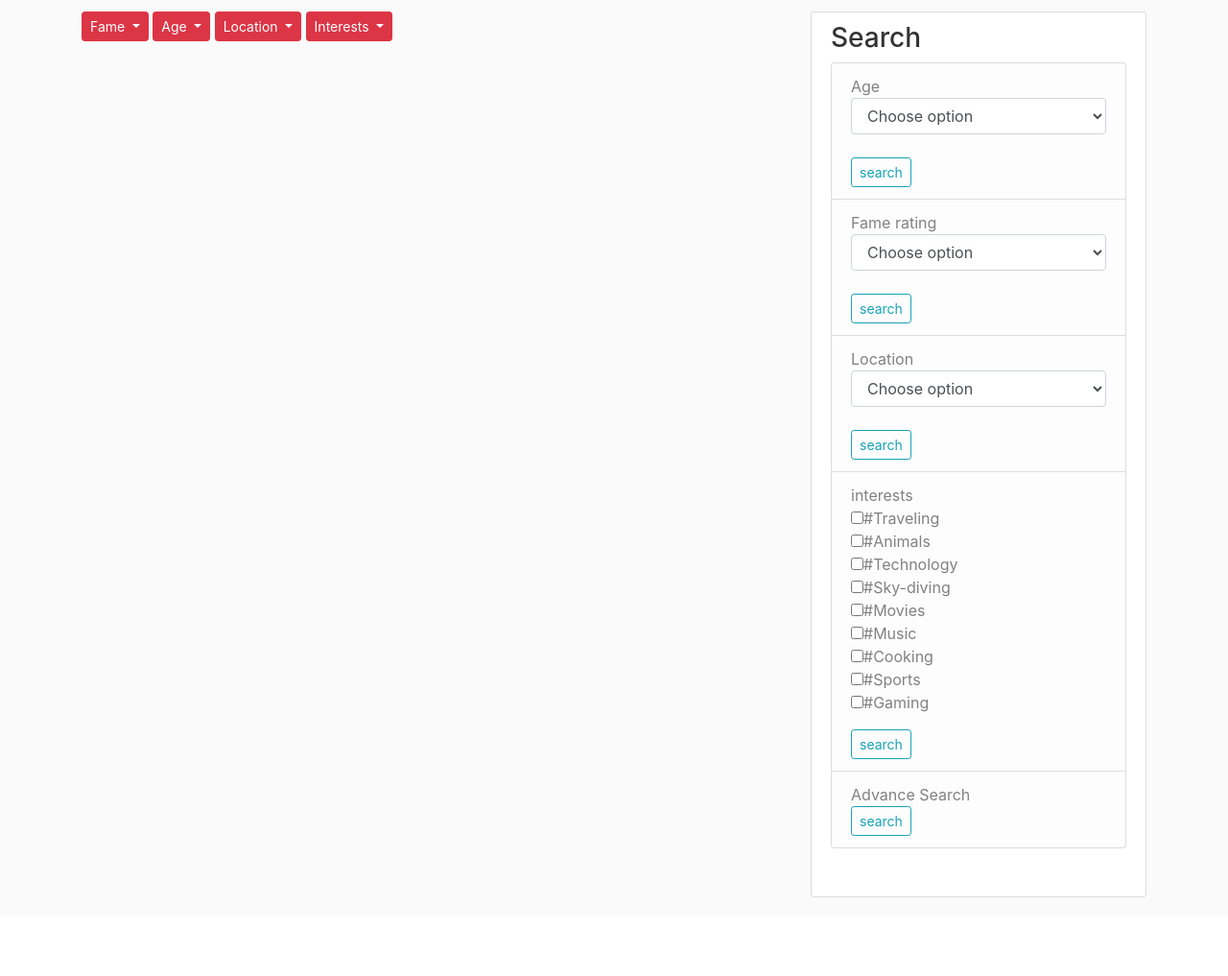
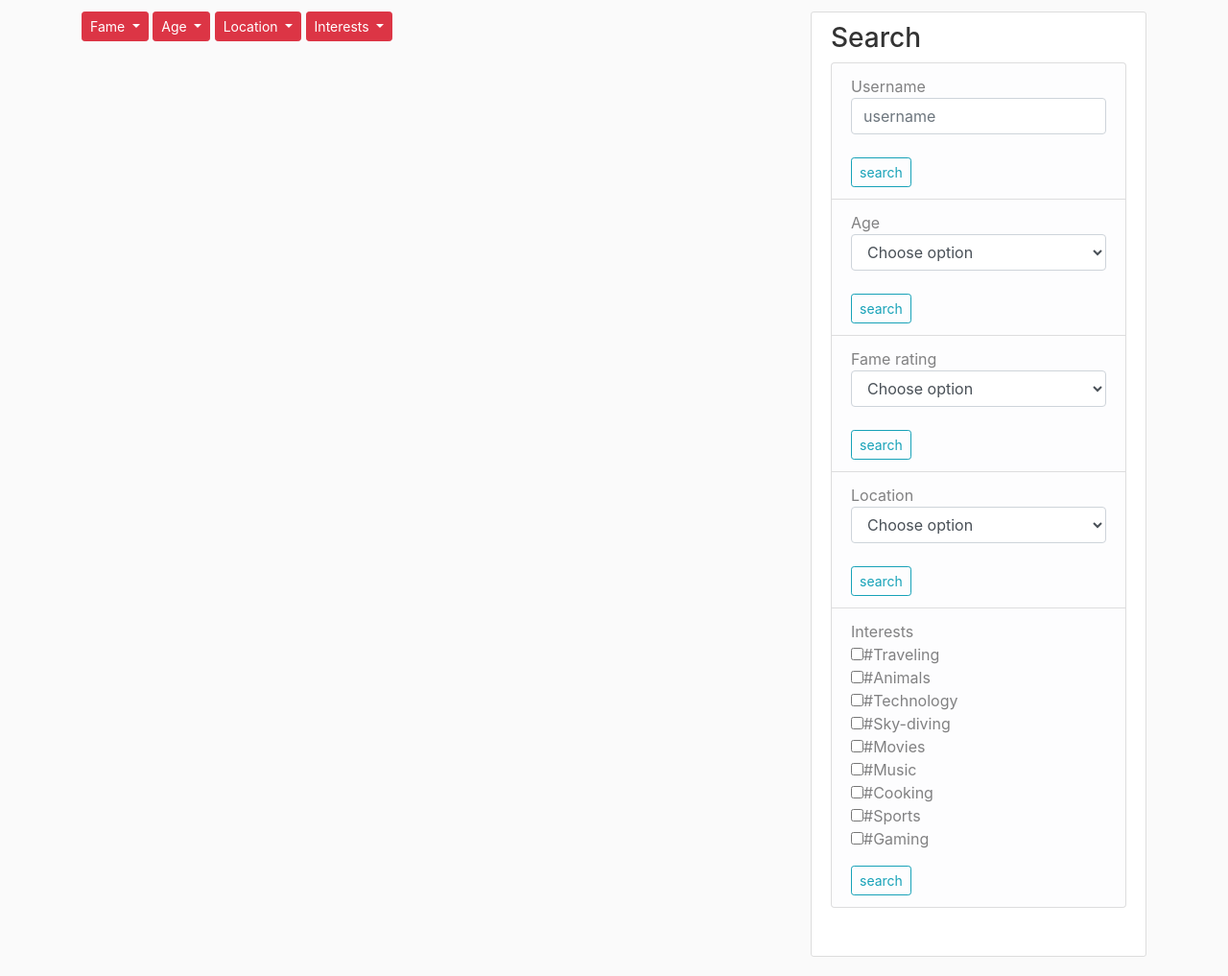
Before and after one commit to confidencepm/matcha, a Flask app: page /users in a window 1280 px wide. Shown: the part 68-1085 px from the top of the page at 96% size. Before the commit the page ends 1003 px from the top, so only its background shows below. Run offline with Flask 2, Linux system fonts and the light colour scheme; the visitor is signed in with stand-in values (Sample User, id 1); tables that the repository leaves empty hold one stand-in row (values such as "Sample post"); a database or web service that is not in the repository returns one stand-in record (values such as "Sample title"); parts of the project's set-up code (start-up, migrations or seed data) failed here and were passed over; some libraries are stand-ins or nearby versions.

Commit message:
search by username

```diff
--- a/flask/matcha/templates/base.html
+++ b/flask/matcha/templates/base.html
@@ -77,6 +77,14 @@
                     <h3>Search</h3>
                         <ul class="list-group">
                             <li class="list-group-item list-group-item-light">
+                                Username
+                                <form action="{{ url_for('main.search_username') }}" method='POST'>
+                                    <input class="form-control" type="text" name='username' placeholder="username">
+                                    <br />
+                                    <input type="submit" name='submit' value='search' class='btn btn-sm btn-outline-info'>
+                                </form>
+                            </li>
+                            <li class="list-group-item list-group-item-light">
                                 Age
                                 <form action="{{ url_for('main.search_age') }}" method='POST'>
                                     <select class="form-control" name="age" id="age">
@@ -125,7 +133,7 @@
                                 </form>
                             </li>
                             <li class="list-group-item list-group-item-light">
-                                interests
+                                Interests
                                 <form action="{{ url_for('main.search_interest') }}" method='POST'>
                                     <div class="form-group" id="test">
                                         <input type="checkbox" id="traveling" name="Traveling" value="Traveling">#Traveling<br>
@@ -141,11 +149,11 @@
                                     <input type="submit" name='submit' value='search' class='btn btn-sm btn-outline-info'>
                                 </form>
                             </li>
-                            <li class="list-group-item list-group-item-light">
+                            <!-- <li class="list-group-item list-group-item-light">
                                 Advance Search
                                 <br />
                                 <input type="submit" name="submit" value="search" id="advance_search" onclick="advance_search()" class='btn btn-sm btn-outline-info'>
-                            </li>
+                            </li> -->
                         </ul>
                         <br />
                     </p>
--- a/flask/matcha/views/home.py
+++ b/flask/matcha/views/home.py
@@ -242,6 +242,29 @@ def search_location():
 
     return redirect(url_for("main.users"))
 
+
+@main.route("/users/username/search", methods=["GET", "POST"])
+@login_required
+@finish_profile
+def search_username():
+    global valid_users
+    if request.method == "POST":
+        username = request.form.get('username')
+        print(username)
+        current_user = db.get_user({'username' : session.get('username')})
+        blocked = current_user["blocked"]
+        valid_users = list(db.users({'_id' : { '$nin' : blocked }, 'completed' : 1, 'username': username}))
+
+        return render_template(
+            "user/users.html",
+            logged_in=session.get("username"),
+            users=valid_users,
+            current_user=current_user,
+            search=True,
+        )
+
+    return redirect(url_for("main.users"))
+
 @main.route("/users/advance_search/search", methods=["GET", "POST"])
 @login_required
 @finish_profile
@@ -323,29 +346,6 @@ def sort_likes():
             if len(sorted_users[i]["flirted"]) > len(sorted_users[k]["flirted"]):
                 sorted_users[i], sorted_users[k] = sorted_users[k], sorted_users[i]
     [print(user["username"], len(user["flirted"])) for user in sorted_users]
-
-    return render_template(
-        "user/users.html",
-        logged_in=session.get("username"),
-        users=sorted_users,
-        current_user=current_user,
-        search=True,
-    )
-
-
-@main.route("/users/sort/liked", methods=["GET", "POST"])
-@login_required
-@finish_profile
-def sort_liked():
-    global valid_users
-
-    sorted_users = valid_users[:]
-    current_user = db.get_user({"username": session.get("username")})
-    for i in range(len(sorted_users)):
-        for k in range(len(sorted_users)):
-            if len(sorted_users[i]["flirts"]) > len(sorted_users[k]["flirts"]):
-                sorted_users[i], sorted_users[k] = sorted_users[k], sorted_users[i]
-    [print(user["username"], len(user["flirts"])) for user in sorted_users]
 
     return render_template(
         "user/users.html",
```
